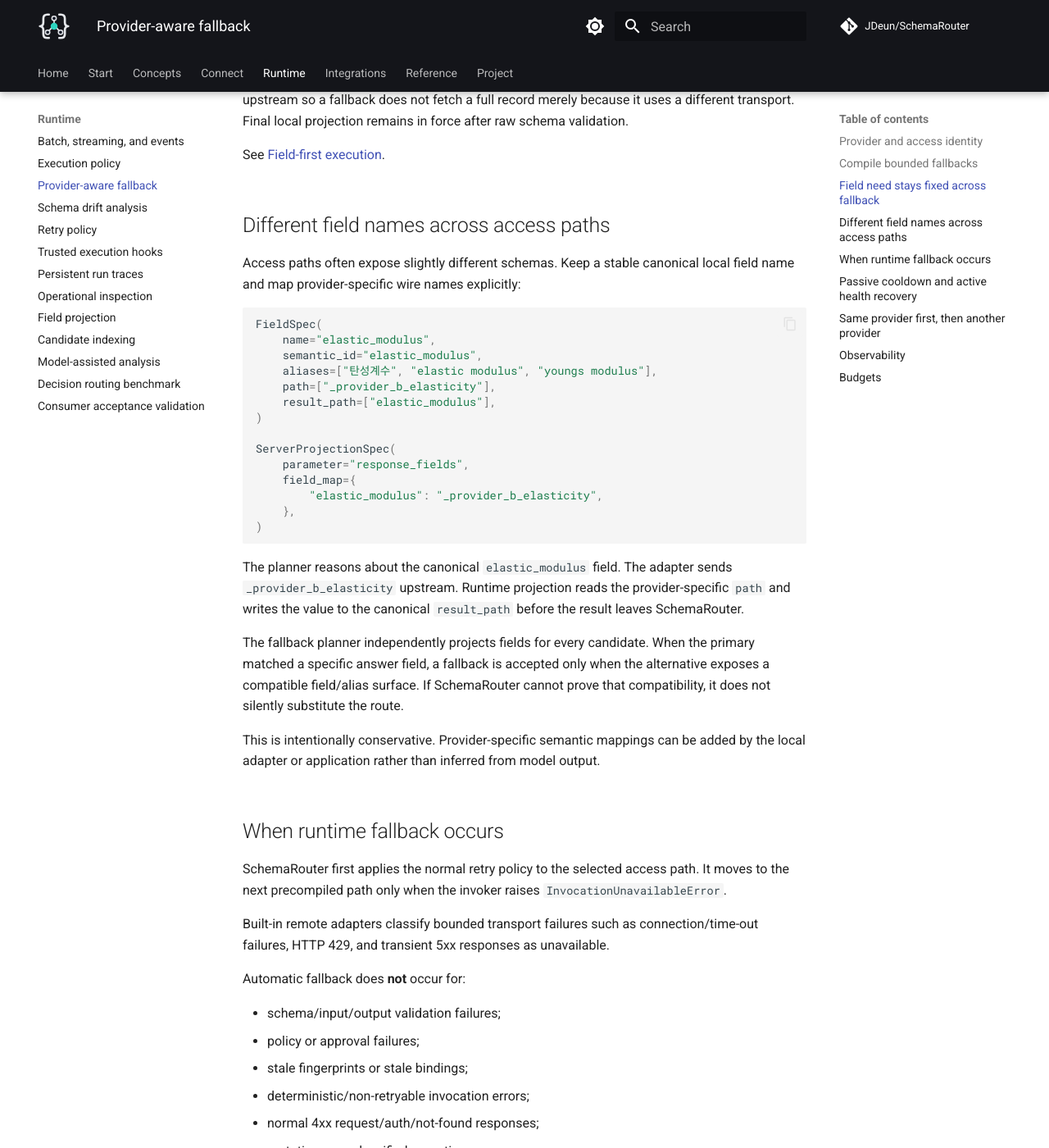
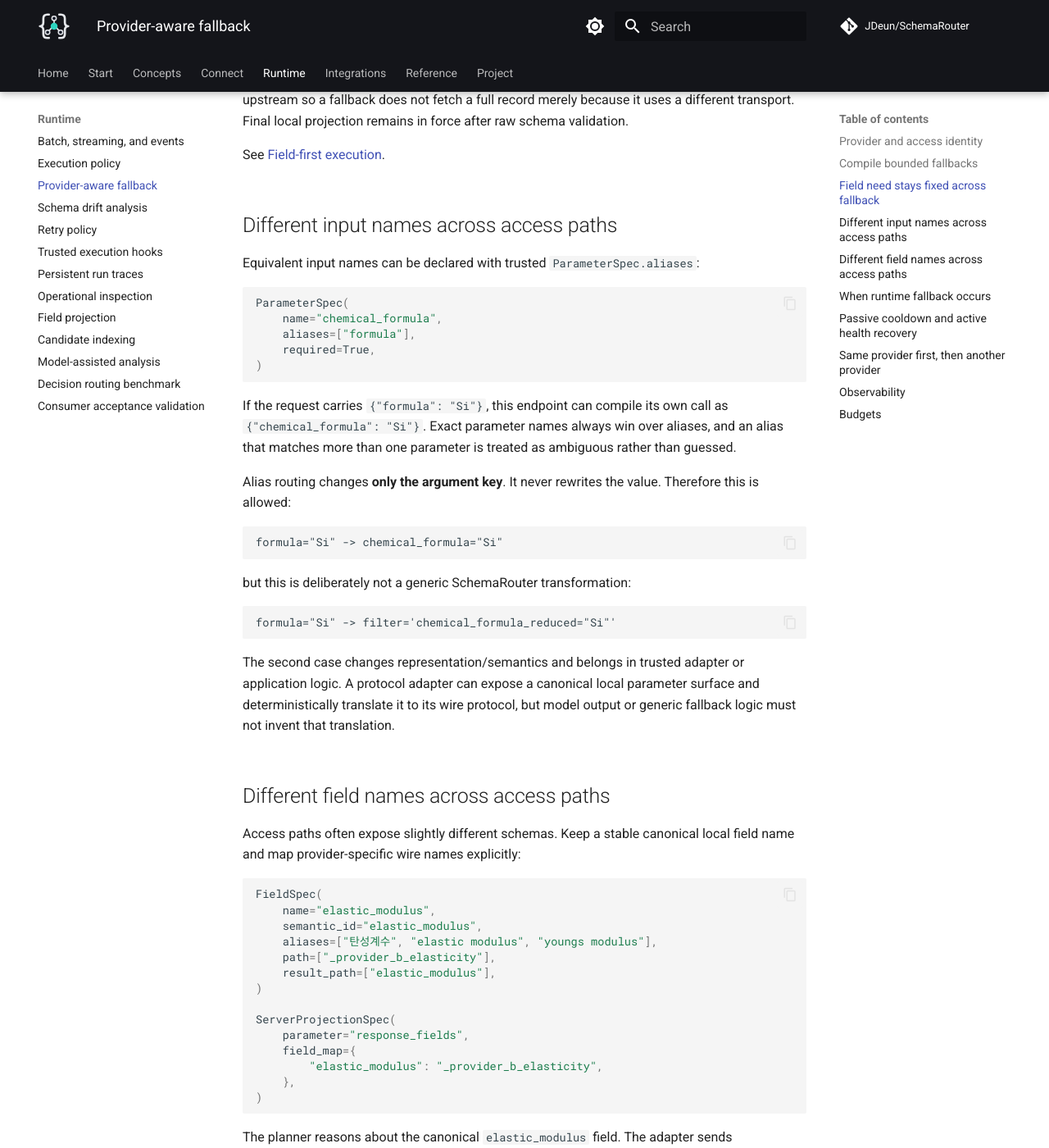
Before and after one commit to JDeun/SchemaRouter, an MkDocs documentation site: the page built from docs/guides/provider-fallback.md, in a window 1280 px wide and 1400 px high, scrolled down 2373 px. Shown: the whole window at 82% size. Built offline with MkDocs 1.6.1 and Material for MkDocs 9.7.7, drawn with Linux system fonts in a browser that asks for light colours; comment, search, counter and statistics services are not loaded.

Commit message:
docs: define trusted parameter alias fallback boundary

````diff
--- a/docs/guides/provider-fallback.md
+++ b/docs/guides/provider-fallback.md
@@ -106,6 +106,40 @@ fallback does not fetch a full record merely because it uses a different transpo
 projection remains in force after raw schema validation.
 
 See [Field-first execution](../concepts/field-first-execution.md).
+
+## Different input names across access paths
+
+Equivalent input names can be declared with trusted `ParameterSpec.aliases`:
+
+```python
+ParameterSpec(
+    name="chemical_formula",
+    aliases=["formula"],
+    required=True,
+)
+```
+
+If the request carries `{"formula": "Si"}`, this endpoint can compile its own call as
+`{"chemical_formula": "Si"}`. Exact parameter names always win over aliases, and an alias that
+matches more than one parameter is treated as ambiguous rather than guessed.
+
+Alias routing changes **only the argument key**. It never rewrites the value. Therefore this is
+allowed:
+
+```text
+formula="Si" -> chemical_formula="Si"
+```
+
+but this is deliberately not a generic SchemaRouter transformation:
+
+```text
+formula="Si" -> filter='chemical_formula_reduced="Si"'
+```
+
+The second case changes representation/semantics and belongs in trusted adapter or application
+logic. A protocol adapter can expose a canonical local parameter surface and deterministically
+translate it to its wire protocol, but model output or generic fallback logic must not invent that
+translation.
 
 ## Different field names across access paths
 
````
